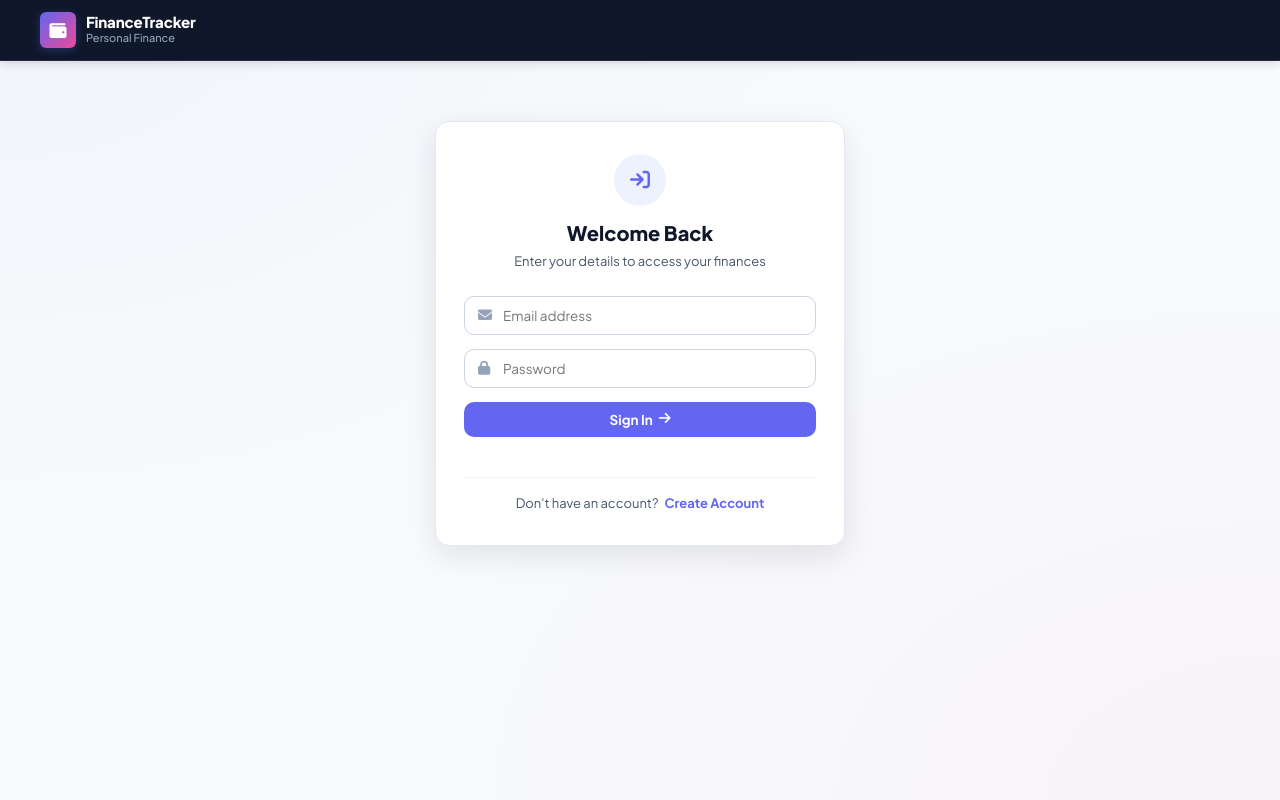
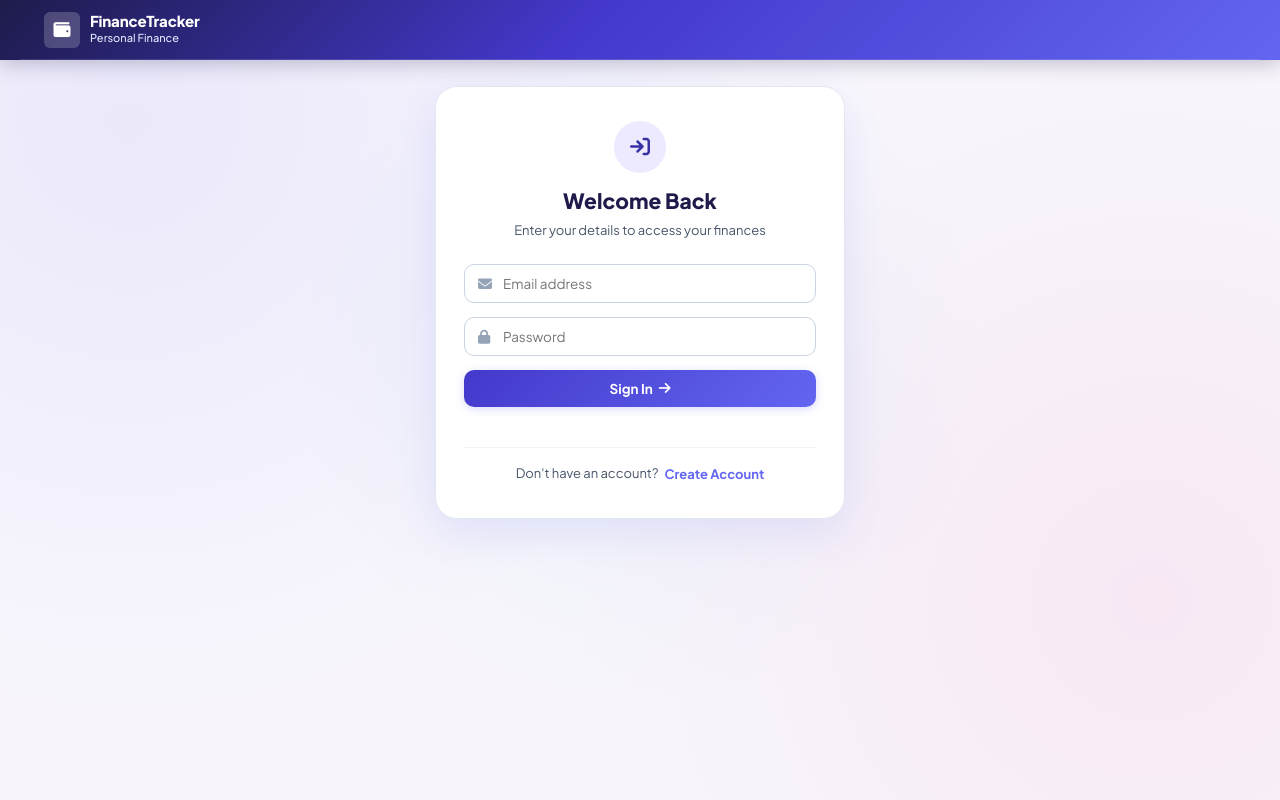
Before and after one commit to Ashi0411/personal-finance-tracker, a PHP site: page / in a window 1280 px wide. Run offline with PHP 8.4, Linux system fonts and the light colour scheme.

Commit message:
UI: Redesign dashboard with vibrant colorful Pastel Blue, Pink & Royal Purple theme

```diff
--- a/frontend/css/style.css
+++ b/frontend/css/style.css
@@ -8,40 +8,34 @@
    ============================================================ */
 :root {
     /* Primary Brand Colors */
-    --purple: #6366f1;
+    --purple-hero-start: #1e1b4b;
+    --purple-hero-mid: #4338ca;
+    --purple-hero-end: #6366f1;
+
+    --purple-primary: #6366f1;
     --purple-hover: #4f46e5;
-    --purple-light: #eef2ff;
-    --purple-text: #4338ca;
+    --purple-pastel: #ede9fe;
+    --purple-pastel-border: #ddd6fe;
+    --purple-text: #3730a3;
 
-    --pink: #ec4899;
+    --pink-accent: #ec4899;
     --pink-hover: #db2777;
-    --pink-light: #fdf2f8;
-    --pink-text: #be185d;
+    --pink-pastel: #fce7f3;
+    --pink-pastel-border: #fbcfe8;
+    --pink-text: #9d174d;
 
-    --dark-blue: #0f172a;
-    --dark-blue-card: #1e1b4b;
-    --dark-blue-hover: #1e293b;
-
-    --light-blue: #0284c7;
-    --light-blue-hover: #0369a1;
-    --light-blue-light: #f0f9ff;
-    --light-blue-text: #0369a1;
+    --blue-accent: #0284c7;
+    --blue-hover: #0369a1;
+    --blue-pastel: #dbeafe;
+    --blue-pastel-border: #bfdbfe;
+    --blue-text: #1e40af;
 
     /* Semantic Aliases */
-    --primary: var(--purple);
+    --primary: var(--purple-primary);
     --primary-hover: var(--purple-hover);
-    --primary-light: var(--purple-light);
-
-    --income-color: var(--light-blue);
-    --income-bg: var(--light-blue-light);
-    --income-text: var(--light-blue-text);
-
-    --expense-color: var(--pink);
-    --expense-bg: var(--pink-light);
-    --expense-text: var(--pink-text);
 
     /* Backgrounds & Neutral Surfaces */
-    --bg-page: #f8fafc;
+    --bg-page: #f8f6fc;
     --card-bg: #ffffff;
     --card-border: #e2e8f0;
     --input-border: #cbd5e1;
@@ -54,14 +48,15 @@
     /* Geometry & Shadows */
     --radius-sm: 6px;
     --radius-md: 10px;
-    --radius-lg: 14px;
+    --radius-lg: 16px;
+    --radius-xl: 22px;
     --radius-full: 9999px;
 
-    --shadow-sm: 0 1px 3px rgba(15, 23, 42, 0.05);
-    --shadow-md: 0 4px 16px rgba(15, 23, 42, 0.06);
-    --shadow-lg: 0 10px 30px rgba(15, 23, 42, 0.10);
+    --shadow-sm: 0 2px 5px rgba(15, 23, 42, 0.04);
+    --shadow-md: 0 8px 24px rgba(99, 102, 241, 0.08);
+    --shadow-lg: 0 14px 40px rgba(99, 102, 241, 0.12);
 
-    --transition: all 0.2s cubic-bezier(0.4, 0, 0.2, 1);
+    --transition: all 0.22s cubic-bezier(0.4, 0, 0.2, 1);
 }
 
 /* ============================================================
@@ -77,8 +72,10 @@ body {
     font-family: 'Plus Jakarta Sans', -apple-system, BlinkMacSystemFont, 'Segoe UI', Roboto, sans-serif;
     background-color: var(--bg-page);
     background-image:
-        radial-gradient(at 0% 0%, rgba(99, 102, 241, 0.04) 0px, transparent 50%),
-        radial-gradient(at 100% 100%, rgba(236, 72, 153, 0.04) 0px, transparent 50%);
+        radial-gradient(circle at 10% 15%, rgba(99, 102, 241, 0.09) 0%, transparent 45%),
+        radial-gradient(circle at 90% 75%, rgba(236, 72, 153, 0.08) 0%, transparent 45%),
+        radial-gradient(circle at 50% 45%, rgba(2, 132, 199, 0.06) 0%, transparent 45%);
+    background-attachment: fixed;
     color: var(--text-primary);
     line-height: 1.5;
     min-height: 100vh;
@@ -99,28 +96,25 @@ body {
 }
 
 /* ============================================================
-   3. TOP NAVBAR (Dark Blue / Purple Accent)
+   3. TOP NAVBAR & VIBRANT HERO BANNER
    ============================================================ */
 .app-header {
-    background: var(--dark-blue);
-    backdrop-filter: blur(12px);
+    background: linear-gradient(135deg, var(--purple-hero-start) 0%, var(--purple-hero-mid) 45%, var(--purple-hero-end) 100%);
     color: #ffffff;
-    position: sticky;
-    top: 0;
-    z-index: 100;
-    border-bottom: 1px solid rgba(255, 255, 255, 0.08);
-    box-shadow: 0 2px 10px rgba(0, 0, 0, 0.15);
+    position: relative;
+    box-shadow: 0 4px 20px rgba(30, 27, 75, 0.25);
 }
 
 .header-inner {
     max-width: 1240px;
     margin: 0 auto;
-    padding: 0 20px;
+    padding: 10px 24px;
     height: 60px;
     display: flex;
     align-items: center;
     justify-content: space-between;
     gap: 16px;
+    border-bottom: 1px solid rgba(255, 255, 255, 0.12);
 }
 
 .brand {
@@ -132,14 +126,14 @@ body {
 .brand-icon {
     width: 36px;
     height: 36px;
-    background: linear-gradient(135deg, var(--purple), var(--pink));
+    background: rgba(255, 255, 255, 0.2);
     border-radius: var(--radius-sm);
     display: flex;
     align-items: center;
     justify-content: center;
     font-size: 17px;
     color: #ffffff;
-    box-shadow: 0 2px 8px rgba(99, 102, 241, 0.3);
+    backdrop-filter: blur(8px);
 }
 
 .brand-text {
@@ -157,7 +151,7 @@ body {
 
 .brand-tagline {
     font-size: 11px;
-    color: #94a3b8;
+    color: #e0e7ff;
     font-weight: 500;
 }
 
@@ -250,8 +282,10 @@ body {
    ============================================================ */
 .main-container {
     max-width: 1240px;
-    margin: 20px auto;
+    margin: -24px auto 40px;
     padding: 0 20px 40px;
+    position: relative;
+    z-index: 10;
 }
 
 /* ============================================================
@@ -260,16 +294,16 @@ body {
 .auth-wrapper {
     display: flex;
     justify-content: center;
-    padding: 40px 0;
+    padding: 50px 0;
 }
 
 .auth-card {
     background: #ffffff;
     border: 1px solid var(--card-border);
-    border-radius: var(--radius-lg);
+    border-radius: var(--radius-xl);
     width: 100%;
     max-width: 410px;
-    padding: 32px 28px;
+    padding: 34px 28px;
     box-shadow: var(--shadow-lg);
     text-align: center;
 }
@@ -281,8 +315,8 @@ body {
 .auth-card-icon {
     width: 52px;
     height: 52px;
-    background: var(--purple-light);
-    color: var(--purple);
+    background: var(--purple-pastel);
+    color: var(--purple-text);
     border-radius: 50%;
     display: flex;
     align-items: center;
@@ -292,14 +326,14 @@ body {
 }
 
 .auth-card-icon.reg-icon {
-    background: var(--pink-light);
-    color: var(--pink);
+    background: var(--pink-pastel);
+    color: var(--pink-text);
 }
 
 .auth-card-header h2 {
-    font-size: 20px;
+    font-size: 21px;
     font-weight: 800;
-    color: var(--dark-blue);
+    color: var(--purple-hero-start);
     margin-bottom: 4px;
 }
 
@@ -787,17 +872,17 @@ body {
 .form-ctrl input:focus,
 .form-ctrl select:focus {
     outline: none;
-    border-color: var(--purple);
+    border-color: var(--purple-primary);
     box-shadow: 0 0 0 3px rgba(99, 102, 241, 0.12);
 }
 
 /* Buttons */
 .btn-primary {
-    background: var(--purple);
+    background: linear-gradient(135deg, var(--purple-hero-mid), var(--purple-primary));
     color: #ffffff;
     border: none;
     border-radius: var(--radius-md);
-    padding: 9px 18px;
+    padding: 10px 18px;
     font-size: 13.5px;
     font-weight: 700;
     font-family: inherit;
@@ -807,20 +892,22 @@ body {
     justify-content: center;
     gap: 6px;
     transition: var(--transition);
+    box-shadow: 0 2px 8px rgba(99, 102, 241, 0.25);
 }
 
 .btn-primary:hover {
-    background: var(--purple-hover);
-    box-shadow: 0 3px 10px rgba(99, 102, 241, 0.3);
+    background: linear-gradient(135deg, var(--purple-hero-start), var(--purple-hero-mid));
+    box-shadow: 0 4px 12px rgba(99, 102, 241, 0.35);
 }
 
 .btn-primary.btn-accent {
-    background: var(--pink);
+    background: linear-gradient(135deg, var(--pink-accent), var(--pink-hover));
+    box-shadow: 0 2px 8px rgba(236, 72, 153, 0.25);
 }
 
 .btn-primary.btn-accent:hover {
-    background: var(--pink-hover);
-    box-shadow: 0 3px 10px rgba(236, 72, 153, 0.3);
+    background: linear-gradient(135deg, #be185d, var(--pink-accent));
+    box-shadow: 0 4px 12px rgba(236, 72, 153, 0.35);
 }
 
 .btn-secondary {
--- a/frontend/js/app.js
+++ b/frontend/js/app.js
@@ -60,11 +60,13 @@ function setUserLoggedIn(user) {
     const userProfileBar = document.getElementById("userProfileBar");
     const appNav = document.getElementById("appNav");
     const userNameDisplay = document.getElementById("userNameDisplay");
+    const heroBanner = document.getElementById("heroBanner");
 
     if (authSection) authSection.style.display = "none";
     if (financeSection) financeSection.style.display = "block";
     if (userProfileBar) userProfileBar.style.display = "flex";
     if (appNav) appNav.style.display = "flex";
+    if (heroBanner) heroBanner.style.display = "flex";
     if (userNameDisplay) userNameDisplay.textContent = user.name || "User";
 
     // Set today's date as default in transaction date input
@@ -267,6 +269,7 @@ function showLogin() {
     const financeSection = document.getElementById("financeSection");
     const userProfileBar = document.getElementById("userProfileBar");
     const appNav = document.getElementById("appNav");
+    const heroBanner = document.getElementById("heroBanner");
 
     if (authSection) authSection.style.display = "flex";
     if (loginSection) loginSection.style.display = "block";
@@ -274,6 +277,7 @@ function showLogin() {
     if (financeSection) financeSection.style.display = "none";
     if (userProfileBar) userProfileBar.style.display = "none";
     if (appNav) appNav.style.display = "none";
+    if (heroBanner) heroBanner.style.display = "none";
 
     clearAuthMessages();
 }
```
Also changed, not shown: other parts of frontend/css/style.css (+218 -126 lines), frontend/index.html (+30 -17 lines).
